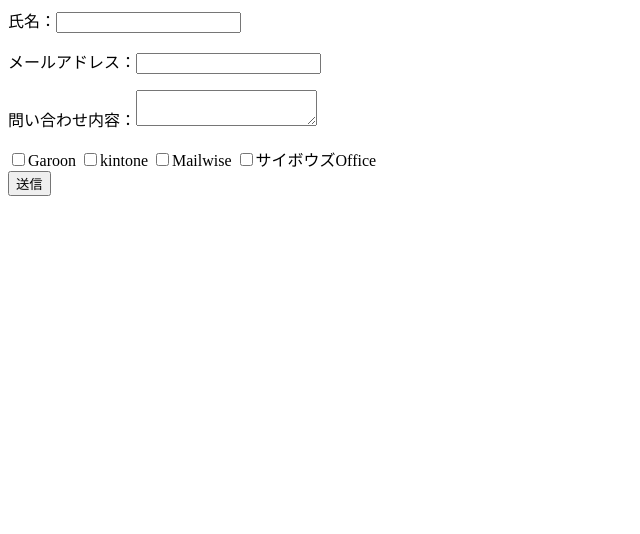
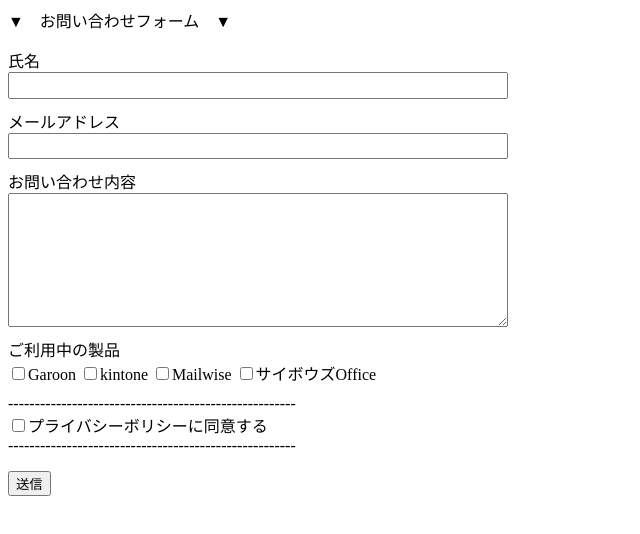
Before and after one commit to yuka-kokubo2/app153, a plain HTML site: page index.html in a window 1280 px wide. Shown: the whole page, without its empty margins (0-640 px from the left). Drawn offline with Linux system fonts and the light colour scheme.

```diff
--- a/index.html
+++ b/index.html
@@ -1,20 +1,51 @@
 <html>
 <head>
   <title>お問い合わせフォーム</title>
+  <style>
+    div {
+      margin-bottom: 10px;
+    }
+    input[type="text"] {
+      width: 500px;
+      height: 2em;
+    }
+    textarea {
+      width: 500px;
+      height: 10em;
+    }
+  </style>
+  <script>
+  window.onload = function () {
+    document.getElementById('button').onclick = function() {
+      if (document.getElementById('privacy').checked) {
+        document.getElementById('form').submit();
+      } else {
+        alert('「プライバシーポリシーに同意」にチェックを入れてください');
+      }
+    }
+  };
+  </script>
 </head>
 <body>
-  <form method="GET" action="https://a4z4tb73eprqus3yxzd4jh4rtu0jqchx.lambda-url.ap-southeast-2.on.aws/" method="GET">
-    <p>氏名：<input type="text" name="name"></p>
-    <p>メールアドレス：<input type="text" name="mail"></p>
-    <p>問い合わせ内容：<textarea name="naiyo"></textarea></p>
+  <form id="form" method="GET" action="https://a4z4tb73eprqus3yxzd4jh4rtu0jqchx.lambda-url.ap-southeast-2.on.aws/" method="GET">
+    <p>▼　お問い合わせフォーム　▼</p>
+    <div>氏名<br><input type="text" name="name"></div>
+    <div>メールアドレス<br><input type="text" name="mail"></div>
+    <div>お問い合わせ内容<br><textarea name="naiyo"></textarea></div>
     <div>
+      ご利用中の製品<br>
       <label><input type="checkbox" name="service" value="Garoon"/>Garoon</label>
       <label><input type="checkbox" name="service" value="kintone"/>kintone</label>
       <label><input type="checkbox" name="service" value="Mailwise"/>Mailwise</label>
       <label><input type="checkbox" name="service" value="サイボウズOffice"/>サイボウズOffice</label>
     </div>
-
-    <input type="submit" value="送信" id="button"/>
+    ------------------------------------------------------
+    <br>
+    <label><input type="checkbox" id="privacy"/>プライバシーボリシーに同意する</label>
+    <br>
+    ------------------------------------------------------
+    <br>
   </form>
+  <button id="button">送信</button>
 </body>
 </html>
```
Also changed, not shown: index.js (+5 -3 lines).
